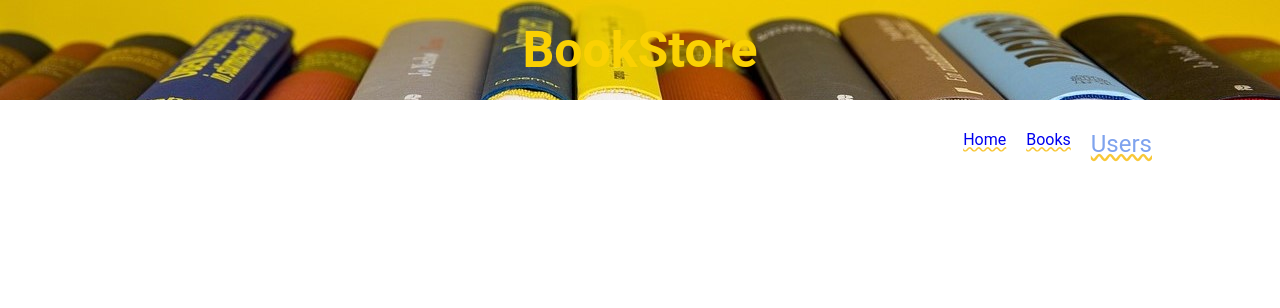
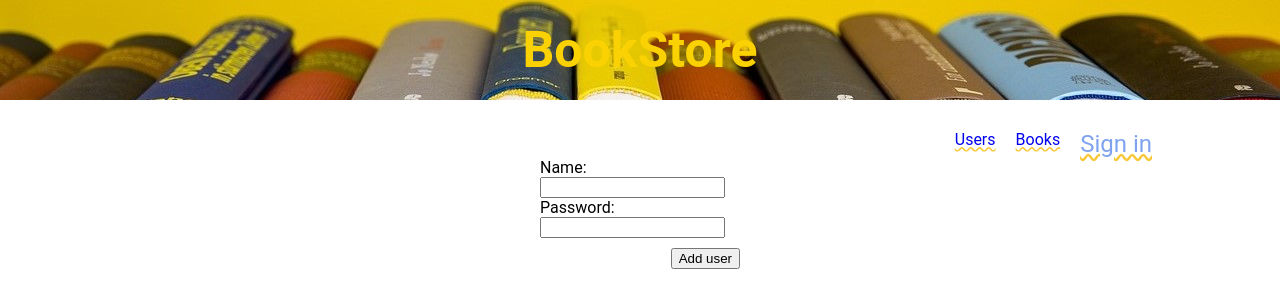
Before and after one commit to pernillamoreno/BookStore, a React (Create React App) app: page /add in a window 1280 px wide. Shown: the top 308 px of the page. Built offline with nearby package versions, Linux system fonts and the light colour scheme.

Commit message:
add UserForm,Style & Input.tsx + commit changes

```diff
--- a/src/App.tsx
+++ b/src/App.tsx
@@ -8,9 +8,9 @@
 import { BrowserRouter, Route, Routes } from "react-router-dom";
 import "./App.css";
 import SiteLayout from "./app/module/SiteLayout";
-import AdminUserForm from "./app/module/AdminFolder/AdminUserForm";
 import BookList from "./app/module/AdminFolder/BookAdminSearch";
 import AdminUserList from "./app/module/AdminFolder/AdminUserList";
+import UserForm from "./app/module/User/UserForm";
 
 function App() {
   return (
@@ -19,7 +19,7 @@ function App() {
         <Route path="/" element={<SiteLayout />}>
           <Route index element={<AdminUserList />}></Route>
           <Route path="/list" element={<BookList />}></Route>
-          <Route path="/add" element={<AdminUserForm />}></Route>
+          <Route path="/add" element={<UserForm />}></Route>
         </Route>
       </Routes>
     </BrowserRouter>
--- a/src/app/module/AdminFolder/Admin.type.ts
+++ b/src/app/module/AdminFolder/Admin.type.ts
@@ -2,7 +2,8 @@
  * Author: Pernilla Stalbring Solino-Moreno
  * Date: Jun 2023
  *
- * This is file was created to move from AdminSlice and clean up AdminSlice.In this file i can write types i can use as AdminSlice.
+ * This is file was created to move from AdminSlice and
+ * clean up AdminSlice.In this file i can write types i can use as AdminSlice.
  */
  export interface IAdmin {
     id: number;
--- a/src/app/module/AdminFolder/AdminUserForm.tsx
+++ /dev/null
@@ -1,13 +0,0 @@
-/**
- * Author: Pernilla Stalbring Solino-Moreno
- * Date: Jun 2023
- *
- * This for a file for a regform. This will store a form that a user can reg.
- * For improvment it will mabey change name or i will change the location.
- *
- */
-const AdminUserForm = () => {
-  return <div></div>;
-};
-
-export default AdminUserForm;
--- a/src/app/module/SiteLayout.tsx
+++ b/src/app/module/SiteLayout.tsx
@@ -7,7 +7,7 @@
 import { Outlet } from "react-router-dom";
 import Style from "./SiteLayoutStyle.module.css";
 import SiteNav from "./SiteNav";
-import AdminUserForm from "./AdminFolder/AdminUserForm";
+/*import AdminUserForm from "./AdminFolder/AdminUserForm";*/
 
 const SiteLayout = () => {
   return (
@@ -20,7 +20,7 @@ const SiteLayout = () => {
 
       <section className={Style["content-section"]}>
         <SiteNav />
-        <AdminUserForm />
+
         <main>
           {/*Outlet does: whatever route (in App.tsx) is match it will render in this location. It will by default open AdminUserList */}
           <Outlet />
--- a/src/app/module/SiteNav.tsx
+++ b/src/app/module/SiteNav.tsx
@@ -13,7 +13,7 @@ const SiteLayout = () => {
     {
       id: "1",
       to: "/",
-      value: "Home",
+      value: "Users",
     },
     {
       id: "2",
@@ -23,7 +23,7 @@ const SiteLayout = () => {
     {
       id: "3",
       to: "/Add",
-      value: "Users",
+      value: "Sign in",
     },
   ];
   return (
--- /dev/null
+++ b/src/app/module/User/UserForm.tsx
@@ -0,0 +1,35 @@
+/**
+ * Author: Pernilla Stalbring Solino-Moreno
+ * Date: Jun 2023
+ *
+ * This for a file for a regform. This will store a form that a user can reg.
+ * For improvment it will mabey change name or i will change the location.
+ *
+ */
+import Style from "./UserFormStyle.module.css";
+
+const UserForm = () => {
+  return (
+    <div className={Style.container}>
+      <form className={Style.form}>
+        <div>
+          <label>Name:</label>
+          <div>
+            <input type="text" value="" />
+          </div>
+        </div>
+        <div>
+          <label>Password:</label>
+          <div>
+            <input type="password" value="" />
+          </div>
+        </div>
+        <div className={Style["btn-wrapper"]}>
+          <input type="submit" value="Add user" />
+        </div>
+      </form>
+    </div>
+  );
+};
+
+export default UserForm;
--- /dev/null
+++ b/src/app/module/User/UserFormStyle.module.css
@@ -0,0 +1,15 @@
+.container{
+    display: flex;
+    justify-content: center;
+}
+.form {
+    width:200px;
+
+
+
+}
+.btn-wrapper{
+    float:right;
+    margin-top: 10px;
+
+}
```
Also changed, not shown: src/components/Input/Input.tsx (added, +12 -0 lines).
